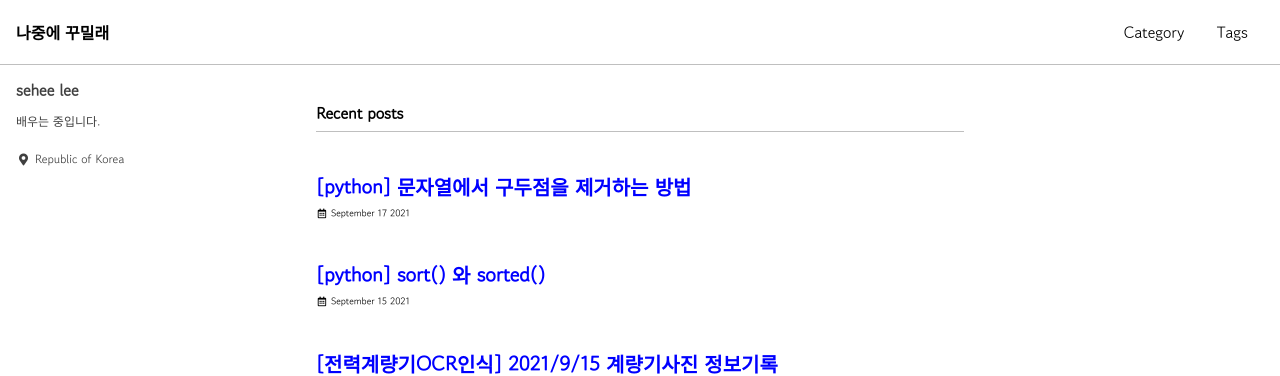
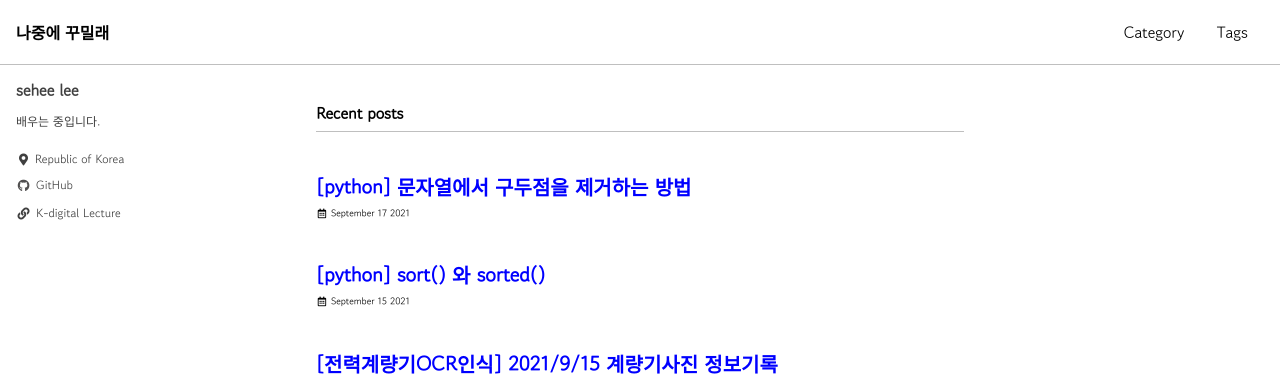
Before and after one commit to 2SEHI/2SEHI.github.io, a Jekyll site: the page built from index.html, in a window 1280 px wide. Shown: the top 376 px of the page. Built offline with Jekyll 4.4.1, drawn with Linux system fonts in a browser that asks for light colours; cached includes are drawn as plain includes; some web fonts are replaced; the list of posts is cut into pages by our own code.

Commit message:
link 추가

```diff
--- a/_config.yml
+++ b/_config.yml
@@ -99,21 +99,21 @@ author:
   location         : "Republic of Korea"
   email            :
   links:
+    - label: "GitHub"
+      icon: "fab fa-fw fa-github"
+      url: "https://github.com/2SEHI"
+    - label: "K-digital Lecture"
+      icon: "fas fa-fw fa-link"
+      url: "https://github.com/2SEHI/K-Digital_Lecture"
     - label: "Email"
       icon: "fas fa-fw fa-envelope-square"
       # url: "mailto:your.name@email.com"
-    - label: "Website"
-      icon: "fas fa-fw fa-link"
-      # url: "https://your-website.com"
     - label: "Twitter"
       icon: "fab fa-fw fa-twitter-square"
       # url: "https://twitter.com/"
     - label: "Facebook"
       icon: "fab fa-fw fa-facebook-square"
       # url: "https://facebook.com/"
-    - label: "GitHub"
-      icon: "fab fa-fw fa-github"
-      # url: "https://github.com/"
     - label: "Instagram"
       icon: "fab fa-fw fa-instagram"
       # url: "https://instagram.com/"
```
